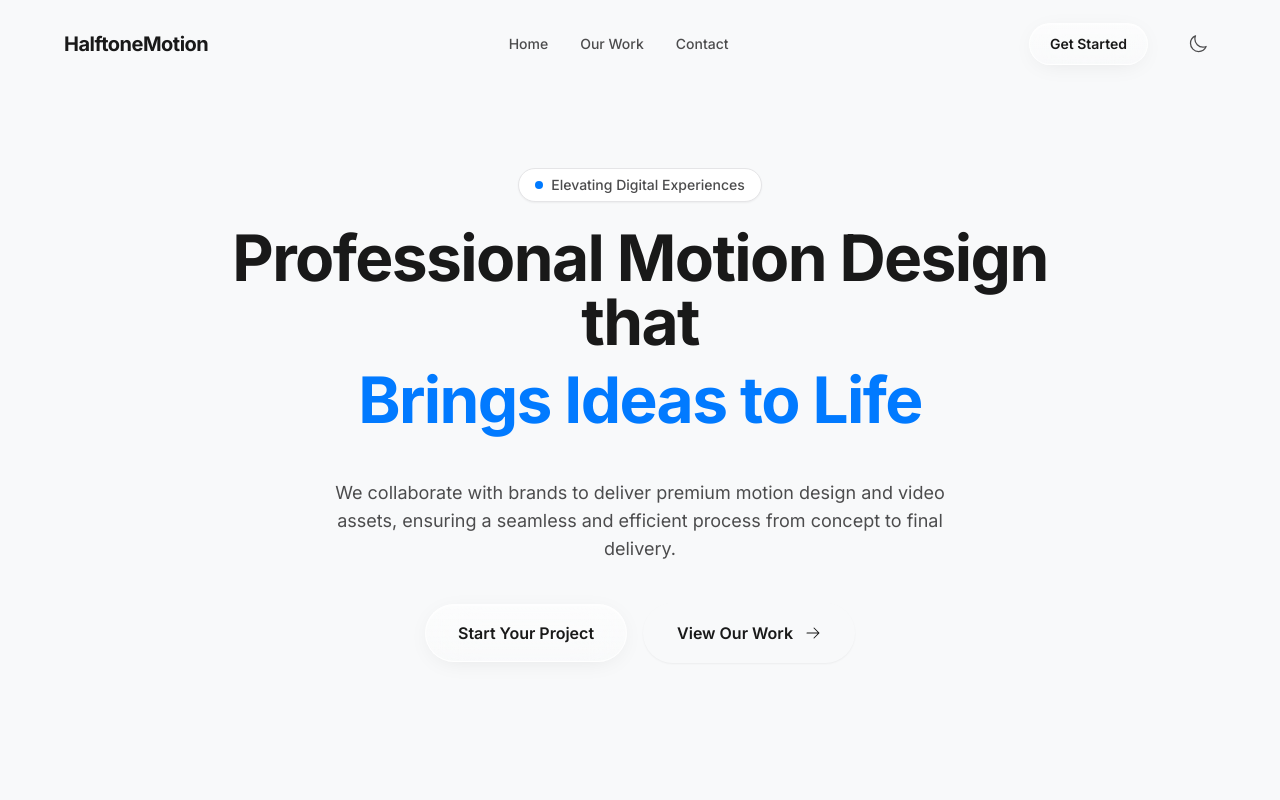
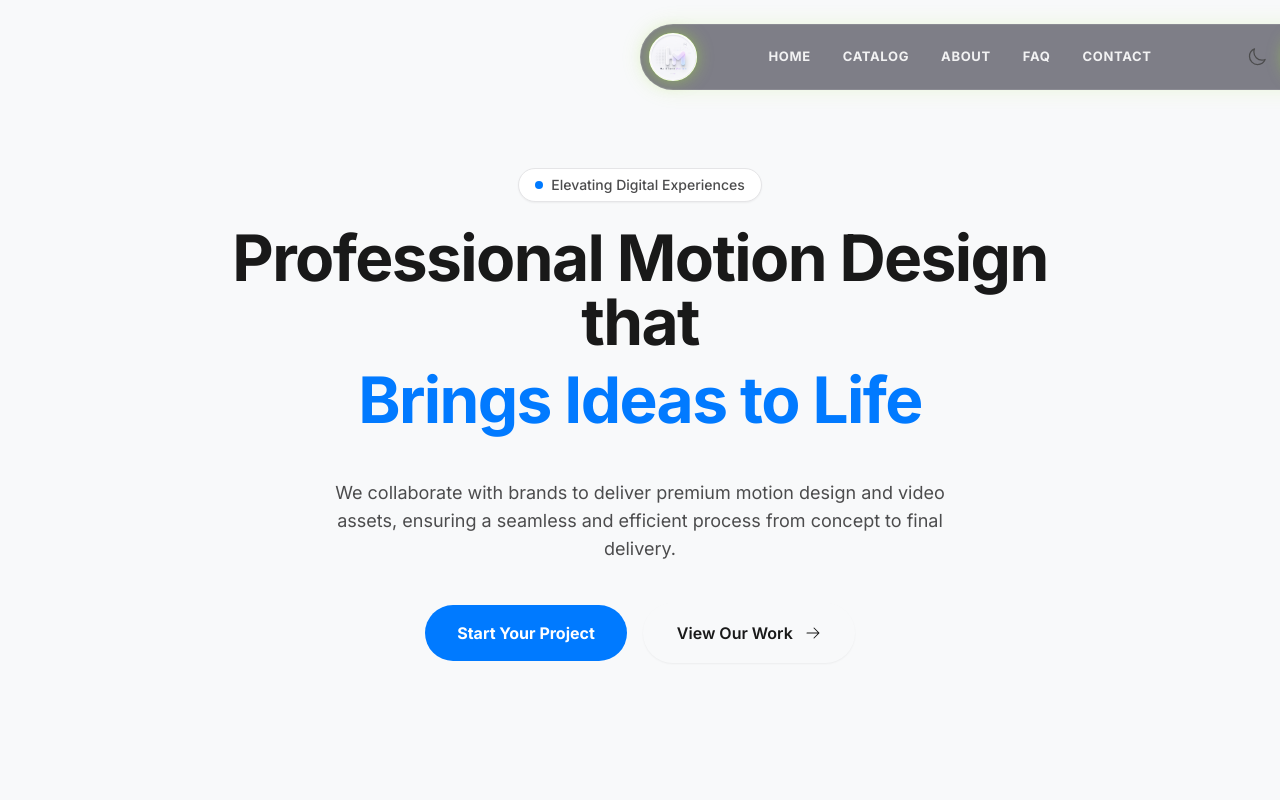
Before and after one commit to BerserkerOP/website, a Next.js app: page / in a window 1280 px wide. Shown: the top 800 px of the page. Built offline with nearby package versions, Linux system fonts and the light colour scheme.

Commit message:
Redesign navbar, improve form validation UI, add button glow

```diff
--- a/components/ContactForm.tsx
+++ b/components/ContactForm.tsx
@@ -180,7 +180,7 @@ export default function ContactForm({ onSuccess }: { onSuccess?: () => void }) {
       <button
         type="submit"
         disabled={isSubmitting}
-        className="mt-1 shrink-0 w-full bg-apple-blue text-white font-bold py-2.5 rounded-xl hover:bg-apple-blue-hover transition-colors shadow-sm active:scale-[0.98] text-[13px] flex items-center justify-center gap-2 disabled:opacity-50 disabled:cursor-not-allowed"
+        className="mt-1 shrink-0 w-full bg-apple-blue text-white font-bold py-2.5 rounded-xl hover:bg-[#007AFF]/90 hover:shadow-[0_8px_25px_-5px_rgba(0,122,255,0.6)] hover:-translate-y-0.5 transition-all active:scale-[0.98] text-[13px] flex items-center justify-center gap-2 disabled:opacity-50 disabled:cursor-not-allowed disabled:hover:shadow-none disabled:hover:translate-y-0"
       >
         {isSubmitting ? (
           <>
--- a/components/GetInTouchModal.tsx
+++ b/components/GetInTouchModal.tsx
@@ -6,15 +6,43 @@ import { useState } from "react";
 export default function GetInTouchModal({ isOpen, onClose }: { isOpen: boolean; onClose: () => void }) {
   const [isSubmitting, setIsSubmitting] = useState(false);
   const [isSuccess, setIsSuccess] = useState(false);
+  const [errors, setErrors] = useState<{ [key: string]: string }>({});
+
+  const handleChange = (e: React.ChangeEvent<HTMLInputElement | HTMLTextAreaElement>) => {
+    if (errors[e.target.name]) {
+      setErrors(prev => ({ ...prev, [e.target.name]: '' }));
+    }
+  };
 
   const handleSubmit = async (e: React.FormEvent<HTMLFormElement>) => {
     e.preventDefault();
-    setIsSubmitting(true);
 
     const formData = new FormData(e.currentTarget);
     const name = formData.get('name') as string;
     const email = formData.get('email') as string;
     const message = formData.get('message') as string;
+
+    const newErrors: { [key: string]: string } = {};
+
+    if (!name || name.trim() === '') {
+      newErrors.name = 'Please enter your name.';
+    }
+    if (!email || email.trim() === '') {
+      newErrors.email = 'Please enter your email address.';
+    } else if (!/^[^\s@]+@[^\s@]+\.[^\s@]+$/.test(email)) {
+      newErrors.email = 'Please enter a valid email address.';
+    }
+    if (!message || message.trim() === '') {
+      newErrors.message = 'Please enter a message.';
+    }
+
+    if (Object.keys(newErrors).length > 0) {
+      setErrors(newErrors);
+      return;
+    }
+
+    setErrors({});
+    setIsSubmitting(true);
 
     try {
       const response = await fetch("https://formsubmit.co/ajax/halftonemotion@gmail.com", {
@@ -44,6 +72,24 @@ export default function GetInTouchModal({ isOpen, onClose }: { isOpen: boolean;
       setIsSubmitting(false);
     }
   };
+
+  const ErrorMessage = ({ message }: { message: string }) => (
+    <AnimatePresence>
+      {message && (
+        <motion.p
+          initial={{ opacity: 0, height: 0, y: -5 }}
+          animate={{ opacity: 1, height: 'auto', y: 0 }}
+          exit={{ opacity: 0, height: 0, y: -5 }}
+          className="text-[#FF3B30] text-xs font-medium flex items-center gap-1.5 mt-1.5 ml-1 overflow-hidden"
+        >
+          <svg xmlns="http://www.w3.org/2000/svg" viewBox="0 0 20 20" fill="currentColor" className="w-4 h-4 shrink-0">
+            <path fillRule="evenodd" d="M18 10a8 8 0 1 1-16 0 8 8 0 0 1 16 0Zm-8-5a.75.75 0 0 1 .75.75v4.5a.75.75 0 0 1-1.5 0v-4.5A.75.75 0 0 1 10 5Zm0 10a1 1 0 1 0 0-2 1 1 0 0 0 0 2Z" clipRule="evenodd" />
+          </svg>
+          {message}
+        </motion.p>
+      )}
+    </AnimatePresence>
+  );
 
   return (
     <AnimatePresence>
@@ -95,7 +141,7 @@ export default function GetInTouchModal({ isOpen, onClose }: { isOpen: boolean;
                     </h2>
                   </div>
 
-                  <form onSubmit={handleSubmit} className="flex flex-col gap-5">
+                  <form onSubmit={handleSubmit} noValidate className="flex flex-col gap-5">
                     <div className="flex flex-col gap-1.5">
                       <label htmlFor="modal-name" className="text-sm font-bold text-apple-text">
                         Name
@@ -106,8 +152,10 @@ export default function GetInTouchModal({ isOpen, onClose }: { isOpen: boolean;
                         name="name"
                         required
                         placeholder="Your name"
-                        className="w-full px-4 py-3 rounded-xl border border-black/10 dark:border-white/10 focus:border-apple-blue focus:ring-apple-blue focus:ring-1 outline-none transition-all placeholder:text-zinc-400 bg-white dark:bg-[#2C2C2E] text-apple-text text-sm"
+                        onChange={handleChange}
+                        className={`w-full px-4 py-3 rounded-xl border ${errors.name ? 'border-[#FF3B30] focus:ring-[#FF3B30]/20' : 'border-black/10 dark:border-white/10 focus:border-apple-blue focus:ring-apple-blue'} focus:ring-1 outline-none transition-all placeholder:text-zinc-400 bg-white dark:bg-[#2C2C2E] text-apple-text text-sm`}
                       />
+                      <ErrorMessage message={errors.name} />
                     </div>
 
                     <div className="flex flex-col gap-1.5">
@@ -120,8 +168,10 @@ export default function GetInTouchModal({ isOpen, onClose }: { isOpen: boolean;
                         name="email"
                         required
                         placeholder="you@example.com"
-                        className="w-full px-4 py-3 rounded-xl border border-black/10 dark:border-white/10 focus:border-apple-blue focus:ring-apple-blue focus:ring-1 outline-none transition-all placeholder:text-zinc-400 bg-white dark:bg-[#2C2C2E] text-apple-text text-sm"
+                        onChange={handleChange}
+                        className={`w-full px-4 py-3 rounded-xl border ${errors.email ? 'border-[#FF3B30] focus:ring-[#FF3B30]/20' : 'border-black/10 dark:border-white/10 focus:border-apple-blue focus:ring-apple-blue'} focus:ring-1 outline-none transition-all placeholder:text-zinc-400 bg-white dark:bg-[#2C2C2E] text-apple-text text-sm`}
                       />
+                      <ErrorMessage message={errors.email} />
                     </div>
 
                     <div className="flex flex-col gap-1.5">
@@ -134,14 +184,16 @@ export default function GetInTouchModal({ isOpen, onClose }: { isOpen: boolean;
                         required
                         placeholder="Tell us what you have in mind..."
                         rows={4}
-                        className="w-full px-4 py-3 rounded-xl border border-black/10 dark:border-white/10 focus:border-apple-blue focus:ring-apple-blue focus:ring-1 outline-none transition-all placeholder:text-zinc-400 bg-white dark:bg-[#2C2C2E] text-apple-text text-sm resize-none"
+                        onChange={handleChange}
+                        className={`w-full px-4 py-3 rounded-xl border ${errors.message ? 'border-[#FF3B30] focus:ring-[#FF3B30]/20' : 'border-black/10 dark:border-white/10 focus:border-apple-blue focus:ring-apple-blue'} focus:ring-1 outline-none transition-all placeholder:text-zinc-400 bg-white dark:bg-[#2C2C2E] text-apple-text text-sm resize-none`}
                       />
+                      <ErrorMessage message={errors.message} />
                     </div>
 
                     <button
                       type="submit"
                       disabled={isSubmitting}
-                      className="mt-2 w-full bg-[#007AFF] hover:bg-[#007AFF]/90 text-white font-bold py-3.5 rounded-xl transition-colors active:scale-[0.98] text-sm flex items-center justify-center gap-2 disabled:opacity-70 disabled:cursor-not-allowed"
+                      className="mt-2 w-full bg-[#007AFF] hover:bg-[#007AFF]/90 hover:shadow-[0_8px_25px_-5px_rgba(0,122,255,0.6)] hover:-translate-y-0.5 text-white font-bold py-3.5 rounded-xl transition-all active:scale-[0.98] text-sm flex items-center justify-center gap-2 disabled:opacity-70 disabled:cursor-not-allowed disabled:hover:shadow-none disabled:hover:translate-y-0"
                     >
                       {isSubmitting ? 'Sending...' : 'Send Message'}
                     </button>
--- a/components/Hero.tsx
+++ b/components/Hero.tsx
@@ -81,7 +81,7 @@ export default function Hero() {
             transition={{ duration: 0.6, delay: 0.3, ease: "easeOut" }}
             className="flex flex-col sm:flex-row items-center justify-center gap-4 mt-4 w-full px-4 sm:px-0"
           >
-            <TiltButton href="/#contact" className="w-full sm:w-auto font-semibold text-apple-text px-6 py-3.5 sm:px-8 sm:py-4 text-sm sm:text-base rounded-full backdrop-blur-xl bg-gradient-to-b from-white/60 to-white/20 dark:from-white/10 dark:to-white/5 border border-white/80 dark:border-white/10 shadow-[0_4px_24px_-8px_rgba(0,0,0,0.1),inset_0_1px_0_rgba(255,255,255,0.6)] dark:shadow-[0_4px_24px_-8px_rgba(255,255,255,0.05)] transition-all hover:scale-[1.02]">
+            <TiltButton href="/#contact" className="w-full sm:w-auto font-bold bg-[#007AFF] text-white hover:bg-[#007AFF]/90 hover:shadow-[0_8px_25px_-5px_rgba(0,122,255,0.6)] hover:-translate-y-0.5 transition-all px-6 py-3.5 sm:px-8 sm:py-4 text-sm sm:text-base rounded-full">
               Start Your Project
             </TiltButton>
             <TiltButton href="/work" glow={true} className="w-full sm:w-auto font-semibold text-apple-text rounded-full shadow-sm text-sm sm:text-base" innerClassName="px-6 py-3.5 sm:px-8 sm:py-4">
--- a/components/Navbar.tsx
+++ b/components/Navbar.tsx
@@ -4,6 +4,7 @@ import { motion, AnimatePresence } from 'framer-motion';
 import Link from 'next/link';
 import { useEffect, useState } from 'react';
 import { ThemeToggle } from './ThemeToggle';
+import Image from 'next/image';
 
 export default function Navbar() {
   const [scrolled, setScrolled] = useState(false);
@@ -34,100 +35,92 @@ export default function Navbar() {
       initial={{ y: -100 }}
       animate={{ y: 0 }}
       transition={{ duration: 0.6, ease: "easeOut" }}
-      className={`fixed top-0 inset-x-0 z-50 transition-all duration-300 ${scrolled ? 'bg-white/80 dark:bg-black/80 backdrop-blur-md border-b border-apple-border shadow-[0_2px_10px_rgba(0,0,0,0.02)] dark:shadow-none py-3' : 'bg-transparent py-5'}`}
+      className={`fixed top-4 md:top-6 left-1/2 -translate-x-1/2 z-50 transition-all duration-300 w-[95%] md:w-auto md:min-w-[700px] flex items-center justify-between p-2 rounded-full bg-zinc-500/90 dark:bg-zinc-800/90 backdrop-blur-md shadow-[0_0_20px_rgba(163,230,53,0.15)] border border-white/10`}
     >
-      <div className="max-w-7xl mx-auto px-6 lg:px-16">
-        <div className="flex items-center justify-between h-12">
-          <Link href="/" className="flex items-center space-x-2 group">
-            <span className="text-xl font-bold tracking-tight text-apple-text">HalftoneMotion</span>
+      {/* Left Profile Picture */}
+      <Link href="/" className="w-12 h-12 rounded-full bg-[#a3e635] flex items-center justify-center shadow-[0_0_15px_rgba(163,230,53,0.5)] shrink-0 overflow-hidden relative group">
+        <div className="absolute inset-0 bg-[#a3e635] mix-blend-overlay opacity-0 group-hover:opacity-20 transition-opacity z-10" />
+        <Image src="/icon.png" alt="HalftoneMotion" fill className="object-cover" />
       </Link>
 
       {/* Desktop Nav */}
-          <div className="hidden md:flex items-center space-x-8">
-            <Link href="/" className="text-sm font-medium text-apple-subtext hover:text-apple-text transition-colors duration-200">Home</Link>
-            <Link href="/work" className="text-sm font-medium text-apple-subtext hover:text-apple-text transition-colors duration-200">Our Work</Link>
-            <Link href="/contact" className="text-sm font-medium text-apple-subtext hover:text-apple-text transition-colors duration-200">Contact</Link>
+      <div className="hidden md:flex items-center justify-center space-x-8 px-8">
+        <Link href="/" className="text-white/90 hover:text-white transition-colors font-bold tracking-wider text-[13px] uppercase">Home</Link>
+        <Link href="/work" className="text-white/90 hover:text-white transition-colors font-bold tracking-wider text-[13px] uppercase">Catalog</Link>
+        <Link href="/#about" className="text-white/90 hover:text-white transition-colors font-bold tracking-wider text-[13px] uppercase">About</Link>
+        <Link href="/#faq" className="text-white/90 hover:text-white transition-colors font-bold tracking-wider text-[13px] uppercase">FAQ</Link>
+        <Link href="/contact" className="text-white/90 hover:text-white transition-colors font-bold tracking-wider text-[13px] uppercase">Contact</Link>
       </div>
 
-          <div className="hidden md:flex items-center gap-4">
-            <Link href="/contact" className="inline-flex items-center justify-center font-semibold rounded-full transition-all duration-200 backdrop-blur-xl bg-gradient-to-b from-white/60 to-white/20 dark:from-white/10 dark:to-white/5 border border-white/80 dark:border-white/10 shadow-[0_4px_24px_-8px_rgba(0,0,0,0.1),inset_0_1px_0_rgba(255,255,255,0.6)] dark:shadow-[0_4px_24px_-8px_rgba(255,255,255,0.05)] text-apple-text px-5 py-2.5 text-sm active:scale-[0.98] hover:scale-[1.02]">
-              Get Started
-            </Link>
+      <div className="flex items-center gap-2">
+        <div className="hidden md:block">
           <ThemeToggle />
         </div>
 
+        {/* Right Cart Button */}
+        <Link href="/contact" className="w-12 h-12 rounded-full bg-[#a3e635] flex items-center justify-center shadow-[0_0_15px_rgba(163,230,53,0.5)] shrink-0 hover:scale-105 transition-transform text-black group">
+          <svg xmlns="http://www.w3.org/2000/svg" fill="none" viewBox="0 0 24 24" strokeWidth={2.5} stroke="currentColor" className="w-5 h-5 group-hover:-translate-y-0.5 transition-transform">
+            <path strokeLinecap="round" strokeLinejoin="round" d="M2.25 3h1.386c.51 0 .955.343 1.087.835l.383 1.437M7.5 14.25a3 3 0 00-3 3h15.75m-12.75-3h11.218c1.121-2.3 2.1-4.684 2.924-7.138a60.114 60.114 0 00-16.536-1.84M7.5 14.25L5.106 5.272M6 20.25a.75.75 0 11-1.5 0 .75.75 0 011.5 0zm12.75 0a.75.75 0 11-1.5 0 .75.75 0 011.5 0z" />
+          </svg>
+        </Link>
+
         {/* Mobile Nav Toggle */}
-          <div className="flex items-center md:hidden gap-2">
+        <div className="flex items-center md:hidden gap-1 pl-1">
           <ThemeToggle />
           <button
             onClick={() => setMobileMenuOpen(!mobileMenuOpen)}
-              className="p-2 rounded-md text-apple-text hover:bg-apple-gray transition-colors"
+            className="w-12 h-12 rounded-full flex items-center justify-center text-white bg-black/20 hover:bg-black/40 transition-colors"
             aria-label="Toggle menu"
           >
             {mobileMenuOpen ? (
-                <svg xmlns="http://www.w3.org/2000/svg" fill="none" viewBox="0 0 24 24" strokeWidth={1.5} stroke="currentColor" className="w-6 h-6">
+              <svg xmlns="http://www.w3.org/2000/svg" fill="none" viewBox="0 0 24 24" strokeWidth={2} stroke="currentColor" className="w-6 h-6">
                 <path strokeLinecap="round" strokeLinejoin="round" d="M6 18L18 6M6 6l12 12" />
               </svg>
             ) : (
-                <svg xmlns="http://www.w3.org/2000/svg" fill="none" viewBox="0 0 24 24" strokeWidth="1.5" stroke="currentColor" className="w-6 h-6">
+              <svg xmlns="http://www.w3.org/2000/svg" fill="none" viewBox="0 0 24 24" strokeWidth={2} stroke="currentColor" className="w-6 h-6">
                 <path strokeLinecap="round" strokeLinejoin="round" d="M3.75 6.75h16.5M3.75 12h16.5m-16.5 5.25h16.5" />
               </svg>
             )}
           </button>
         </div>
       </div>
-      </div>
 
-      {/* Fullscreen Apple-style Mobile Menu */}
+      {/* Mobile Menu Dropdown */}
       <AnimatePresence>
         {mobileMenuOpen && (
           <motion.div
-            initial={{ opacity: 0, y: -10 }}
-            animate={{ opacity: 1, y: 0 }}
-            exit={{ opacity: 0, y: -10, transition: { duration: 0.2 } }}
+            initial={{ opacity: 0, y: -10, scale: 0.95 }}
+            animate={{ opacity: 1, y: 0, scale: 1 }}
+            exit={{ opacity: 0, y: -10, scale: 0.95, transition: { duration: 0.2 } }}
             transition={{ duration: 0.4, ease: [0.16, 1, 0.3, 1] }}
-            className="absolute top-full left-0 right-0 h-[100vh] md:hidden bg-white/80 dark:bg-black/80 backdrop-blur-2xl border-t border-apple-border/50 overflow-hidden"
+            className="absolute top-[calc(100%+12px)] left-0 right-0 md:hidden bg-zinc-800/95 backdrop-blur-2xl border border-white/10 overflow-hidden rounded-3xl shadow-2xl"
           >
-            <div className="px-6 py-8 flex flex-col h-full max-h-[calc(100vh-80px)]">
-              <div className="flex flex-col space-y-6">
+            <div className="px-6 py-6 flex flex-col max-h-[80vh] overflow-y-auto">
+              <div className="flex flex-col space-y-4">
                 {[
-                  { name: 'Home', path: '/' },
-                  { name: 'Our Work', path: '/work' },
-                  { name: 'Contact', path: '/contact' }
+                  { name: 'HOME', path: '/' },
+                  { name: 'CATALOG', path: '/work' },
+                  { name: 'ABOUT', path: '/#about' },
+                  { name: 'FAQ', path: '/#faq' },
+                  { name: 'CONTACT', path: '/contact' }
                 ].map((item, i) => (
                   <motion.div
                     key={item.name}
                     initial={{ opacity: 0, x: -20 }}
                     animate={{ opacity: 1, x: 0 }}
                     exit={{ opacity: 0, x: -10 }}
-                    transition={{ delay: i * 0.05 + 0.1, duration: 0.4, ease: [0.16, 1, 0.3, 1] }}
+                    transition={{ delay: i * 0.05, duration: 0.4, ease: [0.16, 1, 0.3, 1] }}
                   >
                     <Link
                       href={item.path}
                       onClick={() => setMobileMenuOpen(false)}
-                      className="text-3xl font-semibold text-apple-text block py-2"
+                      className="text-2xl font-bold tracking-wide text-white block py-2"
                     >
                       {item.name}
                     </Link>
                   </motion.div>
                 ))}
               </div>
-
-              <motion.div
-                initial={{ opacity: 0, y: 20 }}
-                animate={{ opacity: 1, y: 0 }}
-                exit={{ opacity: 0, y: 10 }}
-                transition={{ delay: 0.3, duration: 0.4, ease: [0.16, 1, 0.3, 1] }}
-                className="mt-8 pt-8 border-t border-apple-border/50"
-              >
-                <Link
-                  href="/contact"
-                  onClick={() => setMobileMenuOpen(false)}
-                  className="flex items-center justify-center font-bold rounded-full bg-apple-blue text-white shadow-lg shadow-apple-blue/20 py-4 text-lg active:scale-[0.98] transition-all w-full"
-                >
-                  Start Your Project
-                </Link>
-              </motion.div>
             </div>
           </motion.div>
         )}
```
Lines whose indentation alone changed are shown as unchanged.
